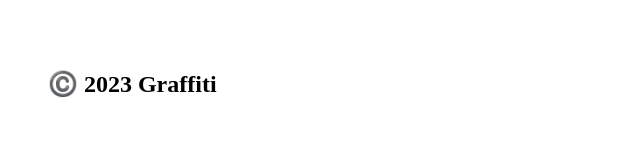
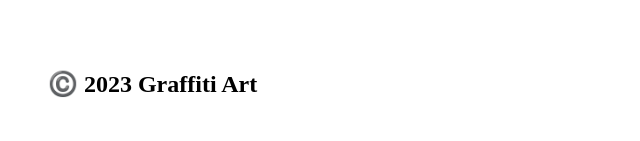
Before and after one commit to siddy-seed/capstone-project, a plain HTML site: page index.html in a window 1280 px wide. Shown: the part 4339-4480 px from the top of the page, 0-640 px from the left. Drawn offline with Linux system fonts and the light colour scheme.

Commit message:
some changes added

```diff
--- a/index.html
+++ b/index.html
@@ -214,7 +214,7 @@
 <hr>
     <footer class="Graffiti-Art">
         <div style="padding-inline: 48px;">
-            <h2>©️ 2023 Graffiti</h2>
+            <h2>©️ 2023 Graffiti Art</h2>
         </div>
         <div style="padding-inline: 48px;">
             <input class="Siddhant" type="submit" value="Contact">
```
